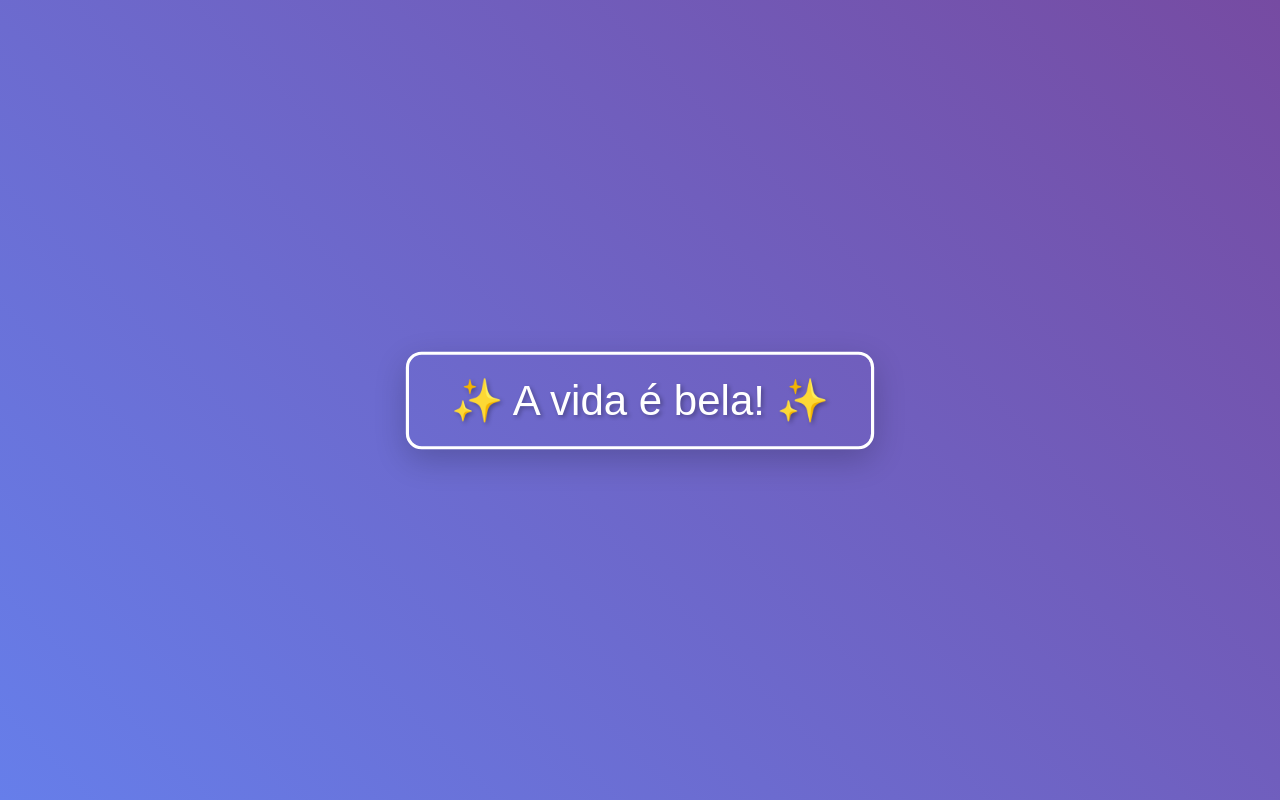
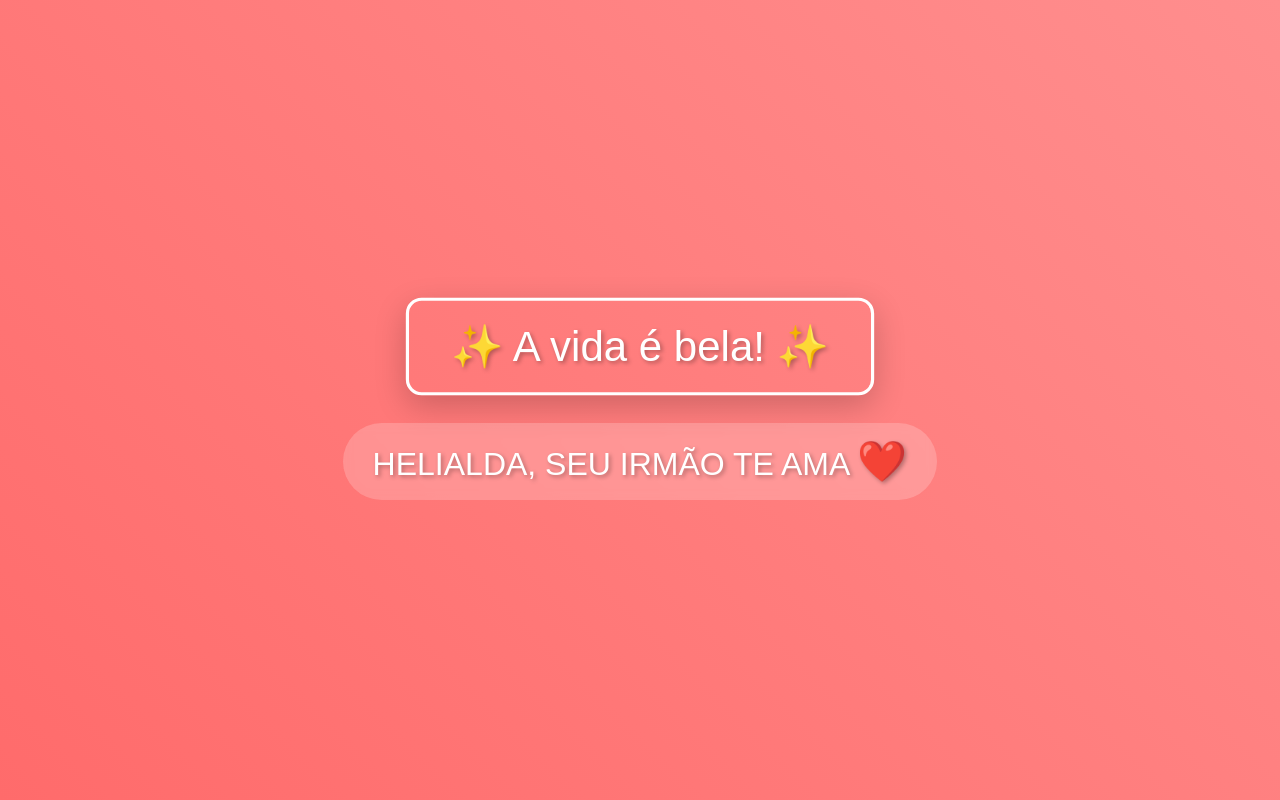
Before and after one commit to lima23wds-code/teste-com-video, a plain HTML site: page index.html in a window 1280 px wide. Drawn offline with Linux system fonts and the light colour scheme.

Commit message:
Update index.html

```diff
--- a/index.html
+++ b/index.html
@@ -2,15 +2,16 @@
 <html lang="pt-BR">
   <head>
     <meta charset="UTF-8" />
-    <title>Minha Frase</title>
+    <title>Mensagem Especial</title>
     <style>
       body {
         margin: 0;
         height: 100vh;
         display: flex;
+        flex-direction: column;
         justify-content: center;
         align-items: center;
-        background: linear-gradient(45deg, #667eea, #764ba2);
+        background: linear-gradient(45deg, #ff6b6b, #ff8e8e);
         font-family: "Arial", sans-serif;
       }
 
@@ -23,6 +24,24 @@
         border-radius: 15px;
         box-shadow: 0 10px 30px rgba(0, 0, 0, 0.2);
         animation: pulse 2s infinite;
+        margin-bottom: 30px;
+      }
+
+      .mensagem {
+        font-size: 2rem;
+        color: white;
+        text-shadow: 2px 2px 4px rgba(0, 0, 0, 0.3);
+        padding: 15px 30px;
+        background: rgba(255, 255, 255, 0.2);
+        border-radius: 50px;
+        backdrop-filter: blur(5px);
+      }
+
+      .coracao {
+        color: #ff0000;
+        font-size: 2.5rem;
+        display: inline-block;
+        animation: coracaoBate 1s infinite;
       }
 
       @keyframes pulse {
@@ -36,9 +55,25 @@
           transform: scale(1);
         }
       }
+
+      @keyframes coracaoBate {
+        0% {
+          transform: scale(1);
+        }
+        50% {
+          transform: scale(1.3);
+        }
+        100% {
+          transform: scale(1);
+        }
+      }
     </style>
   </head>
   <body>
     <div class="frase">✨ A vida é bela! ✨</div>
+
+    <div class="mensagem">
+      HELIALDA, SEU IRMÃO TE AMA <span class="coracao">❤️</span>
+    </div>
   </body>
 </html>
```
